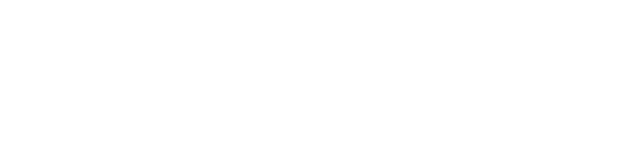
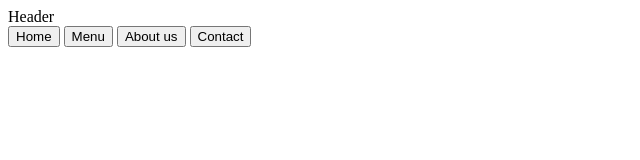
Before and after one commit to eamckn/restaurant-page, a website built with webpack: page src/index.html in a window 1280 px wide. Shown: the whole page, without its empty margins (0-640 px from the left). Built offline with nearby package versions, Linux system fonts and the light colour scheme.

Commit message:
Add html skeleton and alert to ensure bundling

```diff
--- a/src/index.html
+++ b/src/index.html
@@ -6,6 +6,15 @@
     <title>Document</title>
 </head>
 <body>
+    <header>Header
+        <nav>
+            <button>Home</button>
+            <button>Menu</button>
+            <button>About us</button>
+            <button>Contact</button>
+        </nav>
+    </header>
+    <div id="content"></div>
 
 </body>
 </html>
--- a/src/index.js
+++ b/src/index.js
@@ -0,0 +1 @@
+alert("Everything's bundled correctly! Cheers to that.");
```
